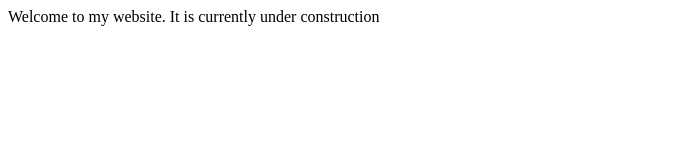
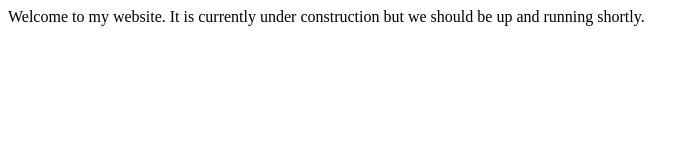
Before and after one commit to d-goyal/d-goyal.github.io, a plain HTML site: page index.html in a window 1280 px wide. Shown: the whole page, without its empty margins (0-698 px from the left). Drawn offline with Linux system fonts and the light colour scheme.

Commit message:
Update index.html

```diff
--- a/index.html
+++ b/index.html
@@ -7,6 +7,6 @@
 	</head>
 
 	<body>
-  Welcome to my website. It is currently under construction
+  Welcome to my website. It is currently under construction but we should be up and running shortly.
 	</body>
 </html>
```
